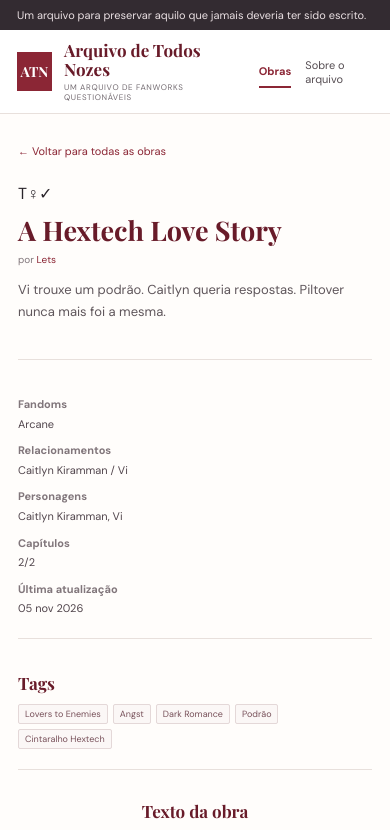
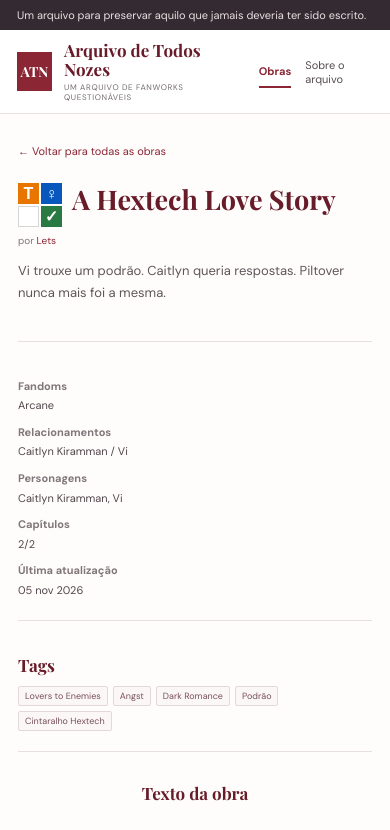
Before and after one commit to LetsTN/Arquivo-de-Todos-Nozes, a Next.js app: page /works/a-hextech-love-story in a window 390 px wide. Shown: the top 830 px of the page. Built offline with nearby package versions, Linux system fonts and the light colour scheme.

Commit message:
Style AO3-style square work symbols

```diff
--- a/app/globals.css
+++ b/app/globals.css
@@ -103,3 +103,25 @@ a { color: var(--red); }
   .reader-meta { grid-template-columns: 1fr; gap: 9px; }
   .chapter-text { font-size: 15px; }
 }
+
+/* AO3-inspired square classification symbols */
+.work-heading, .reader-title-row { display:flex; align-items:flex-start; gap:12px; }
+.work-heading .work-title { min-width:0; }
+.archive-symbols { display:grid; grid-template-columns:repeat(2,24px); grid-template-rows:repeat(2,24px); gap:2px; flex:0 0 auto; }
+.archive-symbol { width:24px; height:24px; display:grid; place-items:center; border:1px solid #d8d8d8; background:#fff; color:#fff; font-family:Arial,sans-serif; font-size:18px; font-weight:700; line-height:1; }
+.symbol-rating { background:#e87500; border-color:#e87500; font-size:17px; }
+.symbol-category { background:#0757bd; border-color:#0757bd; font-size:19px; }
+.symbol-warning { background:#fff; border-color:#d5d5d5; color:#fff; }
+.symbol-warning.has-symbol { background:#b00008; border-color:#b00008; font-size:20px; }
+.symbol-warning.has-symbol[aria-label^="Autoria"] { background:#e87500; border-color:#e87500; }
+.symbol-status { background:#b00008; border-color:#b00008; font-size:20px; }
+.symbol-status[aria-label="Obra completa"] { background:#287a42; border-color:#287a42; }
+.reader-title-row { align-items:center; gap:16px; }
+.reader-title-row h1 { margin-top:0; }
+.reader-header .reader-title-row + .byline { margin-top:7px; }
+@media (max-width:480px) {
+  .archive-symbols { grid-template-columns:repeat(2,21px); grid-template-rows:repeat(2,21px); }
+  .archive-symbol { width:21px; height:21px; font-size:16px; }
+  .work-heading { gap:9px; }
+  .reader-title-row { align-items:flex-start; gap:10px; }
+}
```
